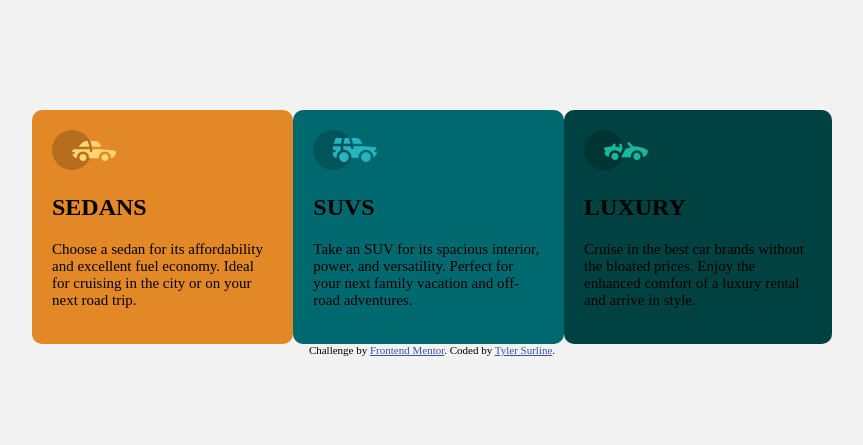
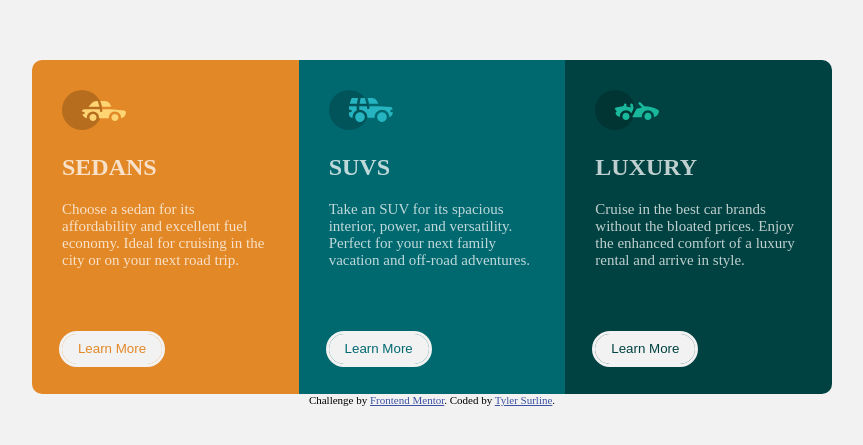
Before and after one commit to Ty6uy0726/preview-card-frontend-mentor-project, a plain HTML site: page index.html in a window 1280 px wide. Shown: the part 175-620 px from the top of the page, without its empty margins (208-1071 px from the left). Drawn offline with Linux system fonts and the light colour scheme; a web font is replaced by a local one.

Commit message:
Finished styling and colors; still need hovers done.

```diff
--- a/index.html
+++ b/index.html
@@ -16,6 +16,9 @@
       <h2>SEDANS</h2>
       <p>Choose a sedan for its affordability and excellent fuel economy. Ideal for cruising in the city
       or on your next road trip.</p>
+      <button class="btn sedan-btn">
+        Learn More
+      </button>
     </div>
 
     <div class="suvs-div card">
@@ -23,6 +26,9 @@
       <h2>SUVS</h2>
       <p>Take an SUV for its spacious interior, power, and versatility. Perfect for your next family vacation
       and off-road adventures.</p>
+      <button class="btn suv-btn">
+        Learn More
+      </button>
     </div>
 
     <div class="luxury-div card">
@@ -30,6 +36,9 @@
       <h2>LUXURY</h2>
       <p>Cruise in the best car brands without the bloated prices. Enjoy the enhanced comfort of a luxury
         rental and arrive in style.</p>
+      <button class="btn luxury-btn">
+        Learn More
+      </button>
     </div>
   </main>
 
--- a/style.css
+++ b/style.css
@@ -41,21 +41,24 @@ h2 {
 }
 
 main {
-    border-radius: 20px;
+    border-radius: 10px;
+    overflow: hidden;
 }
 
-@media screen and (max-width: 600px) {
+@media screen and (max-width: 810px) {
     main {
         display: flex;
         flex-direction: column;
+        box-sizing: border-box;
+        width: 300px;
     }
 }
-@media screen and (min-width: 601px) {
+@media screen and (min-width: 811px) {
     main {
         display: flex;
         flex-direction: row;
         box-sizing: border-box;
-        min-width: 100 vw;
+
         width: 800px;
     }
 }
@@ -69,6 +72,32 @@ main {
 }
 
 .card {
-    padding: 20px;
-    border-radius: 10px;
+    padding: 30px;
+    box-sizing: border-box;
+    width: 300px;
 }
+
+p, h2 {
+    color: hsla(0, 0%, 100%, 0.75);
+}
+
+.btn {
+    height: 30px;
+    width: 100px;
+    border-radius: 20px;
+    background-color: hsl(0, 0%, 95%);
+    border: none;
+    outline-color: hsl(0, 0%, 95%);
+    outline-style: solid;
+    margin-top: 50px;
+}
+
+.sedan-btn {
+    color: hsl(31, 77%, 52%);
+}
+.suv-btn {
+    color: hsl(184, 100%, 22%);
+}
+.luxury-btn {
+    color: hsl(179, 100%, 13%);
+}
```
